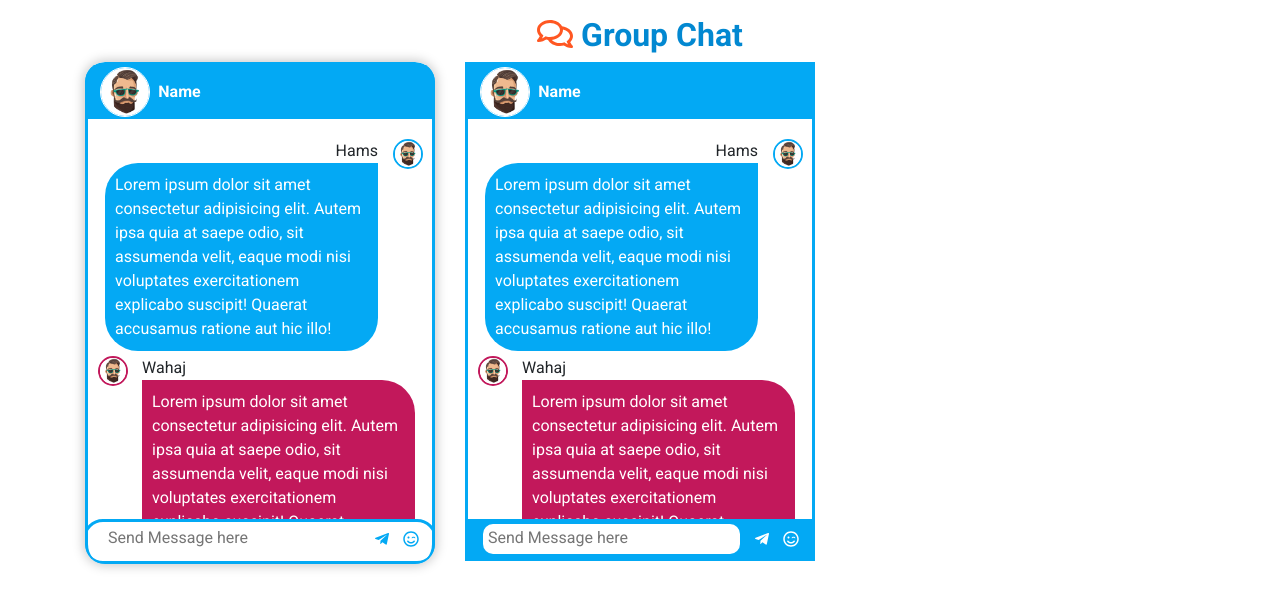
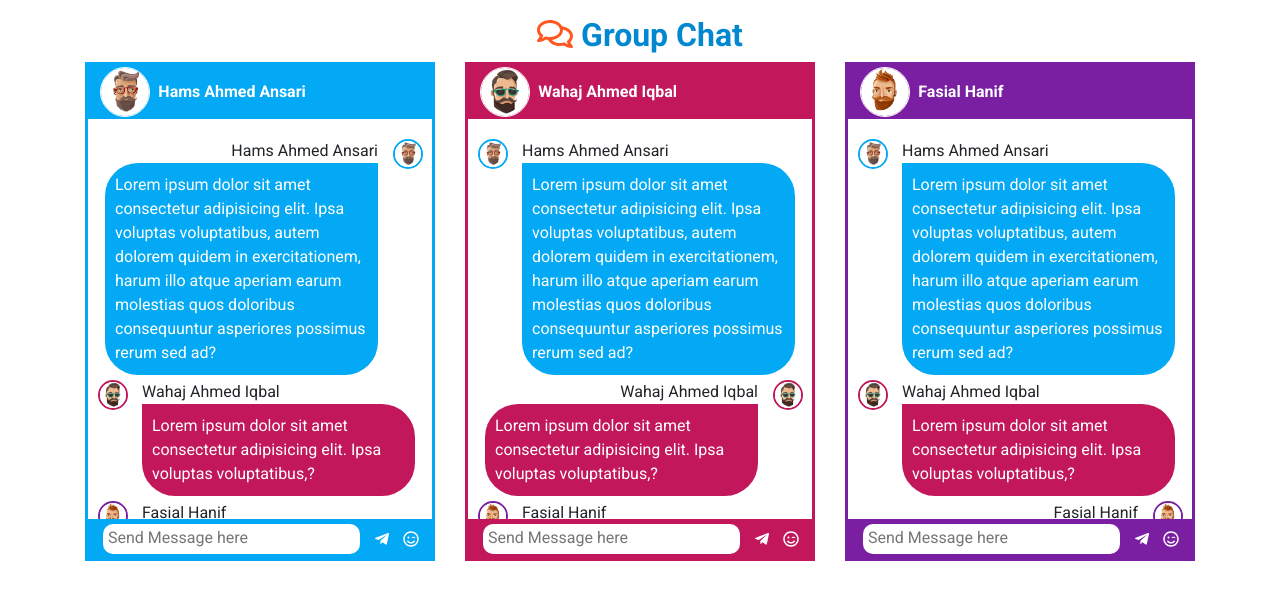
Before and after one commit to hamsahmedansari/React-simple-chat, a React (Create React App) app: page / in a window 1280 px wide. Shown: the top 608 px of the page. Built offline with nearby package versions, Linux system fonts and the light colour scheme.

Commit message:
UPDATE: :construction: props setup

```diff
--- a/src/component/chat/index.jsx
+++ b/src/component/chat/index.jsx
@@ -1,5 +1,6 @@
 import React, { Component } from "react";
 import "./style.scss";
+import PropsType from "prop-types";
 import ChatSingle from "../chatSingle";
 
 class Chat extends Component {
@@ -24,27 +25,42 @@ class Chat extends Component {
     }
   };
   render() {
-    const { active } = this.props;
+    const { active, user, messages, allUsers } = this.props;
     const { emojiClass } = this.state;
+    const { _id, name, image, color, fontColor } = user;
+
     return (
       <div className={active ? "active chat" : "chat"}>
-        <div className="container">
-          <div className="row">
+        <div className="container" style={{ borderColor: color }}>
+          <div
+            className="row"
+            style={{ backgroundColor: color, color: fontColor }}
+          >
             <div className="col-2">
-              <img src="/assets/images/1.jpeg" alt="" />
+              <img src={image} alt="" />
             </div>
-            <div className="col-10 m-auto">name</div>
+            <div className="col-10 m-auto">{name}</div>
           </div>
           <div className="row">
             <div className="col-12">
-              <ChatSingle
-                isMine={true}
-                userName="Hams"
-                message="Lorem ipsum dolor sit amet consectetur adipisicing elit. Autem ipsa quia at saepe odio, sit assumenda velit, eaque modi nisi voluptates exercitationem explicabo suscipit! Quaerat accusamus ratione aut hic illo!"
-                date={new Date()}
-                image="/assets/images/1.jpeg"
-              />
-              <ChatSingle
+              {messages.map(message => {
+                let cUser = allUsers.find(user => user._id === message.userId);
+                return (
+                  <ChatSingle
+                    key={message._id}
+                    isMine={cUser._id === _id ? true : false}
+                    userName={cUser.name}
+                    message={message.message ? message.message : false}
+                    date={message.date}
+                    reaction={message.reaction ? message.reaction : false}
+                    image={cUser.image}
+                    color={cUser.color}
+                    fontColor={cUser.fontColor}
+                  />
+                );
+              })}
+
+              {/* <ChatSingle
                 color="#C2185B"
                 userName="Wahaj"
                 message="Lorem ipsum dolor sit amet consectetur adipisicing elit. Autem ipsa quia at saepe odio, sit assumenda velit, eaque modi nisi voluptates exercitationem explicabo suscipit! Quaerat accusamus ratione aut hic illo!"
@@ -68,13 +84,19 @@ class Chat extends Component {
               <ChatSingle
                 userName="Wahaj"
                 color="#C2185B"
-                reaction="fas fa-frown"
                 date={new Date()}
                 image="/assets/images/1.jpeg"
-              />
+              /> */}
             </div>
           </div>
-          <div className="row">
+          <div
+            className="row"
+            style={{
+              backgroundColor: color,
+              color: fontColor,
+              borderColor: color
+            }}
+          >
             <div className="col-10">
               <textarea placeholder="Send Message here" />
             </div>
@@ -100,4 +122,11 @@ class Chat extends Component {
   }
 }
 
+Chat.propTypes = {
+  user: PropsType.object.isRequired,
+  active: PropsType.bool,
+  messages: PropsType.array.isRequired,
+  allUsers: PropsType.array.isRequired
+};
+
 export default Chat;
--- a/src/component/chat/style.scss
+++ b/src/component/chat/style.scss
@@ -19,7 +19,7 @@
     }
   }
   > div {
-    border: 3px solid #03a9f4;
+    border: 3px solid;
     padding: 10px;
     padding-top: 0;
     padding-bottom: 0;
@@ -27,9 +27,9 @@
     transition: all 0.3s ease-in-out;
     > :nth-child(1) {
       overflow: hidden;
-      background: #03a9f4;
+      // background: #03a9f4;
       padding: 2px;
-      color: #fff;
+      // color: #fff;
       text-transform: capitalize;
       font-weight: bold;
       img {
@@ -66,18 +66,18 @@
     }
 
     > :nth-child(2)::-webkit-scrollbar-thumb {
-      background-color: #09a9f3;
+      background-color: #212121;
       border-radius: 10px;
       border: 0;
     }
     > :nth-child(3) {
       //   overflow: hidden;
-      border: 3px solid #03a9f4;
-      background: #03a9f4;
+      border: 3px solid;
+      // background: #03a9f4;
       border-bottom: 0;
       padding: 2px;
       padding-bottom: 0;
-      color: #fff;
+      // color: #fff;
       text-transform: capitalize;
       font-weight: bold;
       textarea {
@@ -118,7 +118,8 @@
           right: -21%;
           text-align: center;
           border-radius: 60px;
-          border: 2px solid #03a9f4;
+          border: 2px solid;
+          box-shadow: 0px 0px 8px 2px #444;
           background: #fff;
           svg {
             padding: 4px;
--- a/src/component/chatSingle/index.jsx
+++ b/src/component/chatSingle/index.jsx
@@ -82,13 +82,13 @@ class ChatSingle extends Component {
   }
 }
 
-ChatSingle.protoTypes = {
+ChatSingle.propTypes = {
   isMine: PropTypes.bool,
   color: PropTypes.string,
   image: PropTypes.string.isRequired,
   userName: PropTypes.string.isRequired,
-  message: PropTypes.string,
-  reaction: PropTypes.string
+  message: PropTypes.oneOfType([PropTypes.bool, PropTypes.string]),
+  reaction: PropTypes.oneOfType([PropTypes.bool, PropTypes.string])
 };
 
 export default ChatSingle;
--- a/src/component/home/index.jsx
+++ b/src/component/home/index.jsx
@@ -5,8 +5,61 @@ import Chat from "../chat";
 class Home extends Component {
   constructor(props) {
     super(props);
-    this.state = {};
+    this.state = {
+      users: [
+        {
+          _id: "1",
+          name: "Hams Ahmed Ansari",
+          image: "/assets/images/4.jpeg",
+          color: "#03A9F4",
+          fontColor: "#fff"
+        },
+        {
+          _id: "2",
+          name: "Wahaj Ahmed Iqbal",
+          image: "/assets/images/1.jpeg",
+          color: "#C2185B",
+          fontColor: "#fff"
+        },
+        {
+          _id: "3",
+          name: "Fasial Hanif",
+          image: "/assets/images/3.jpeg",
+          color: "#7B1FA2",
+          fontColor: "#fff"
+        }
+      ],
+      messages: [
+        {
+          _id: "1",
+          userId: "1",
+          message:
+            "Lorem ipsum dolor sit amet consectetur adipisicing elit. Ipsa voluptas voluptatibus, autem dolorem quidem in exercitationem, harum illo atque aperiam earum molestias quos doloribus consequuntur asperiores possimus rerum sed ad?",
+          date: "Tue Mar 26 2019"
+        },
+        {
+          _id: "2",
+          userId: "2",
+          message:
+            "Lorem ipsum dolor sit amet consectetur adipisicing elit. Ipsa voluptas voluptatibus,?",
+          date: "Tue Mar 26 2019"
+        },
+        {
+          _id: "3",
+          userId: "3",
+          reaction: "fas fa-frown",
+          date: "Tue Mar 26 2019"
+        },
+        {
+          _id: "4",
+          userId: "2",
+          message: " voluptas voluptatibus,?",
+          date: "Tue Mar 26 2019"
+        }
+      ]
+    };
   }
+
   render() {
     return (
       <div className="home">
@@ -18,12 +71,22 @@ class Home extends Component {
         {/* Chat */}
         <div className="container">
           <div className="row ">
-            <div className="col-12 col-xl-4 col-lg-4 col-sm-6 col-xs-12">
+            {/* <div className="col-12 col-xl-4 col-lg-4 col-sm-6 col-xs-12">
               <Chat active={true} />
-            </div>
-            <div className="col-12 col-xl-4 col-lg-4 col-sm-6 col-xs-12">
-              <Chat />
-            </div>
+            </div> */}
+            {/* Need To Active on click */}
+            {this.state.users.map(user => (
+              <div
+                className="col-12 col-xl-4 col-lg-4 col-sm-6 col-xs-12 mb-5"
+                key={user._id}
+              >
+                <Chat
+                  user={user}
+                  messages={this.state.messages}
+                  allUsers={this.state.users}
+                />
+              </div>
+            ))}
           </div>
         </div>
       </div>
```
